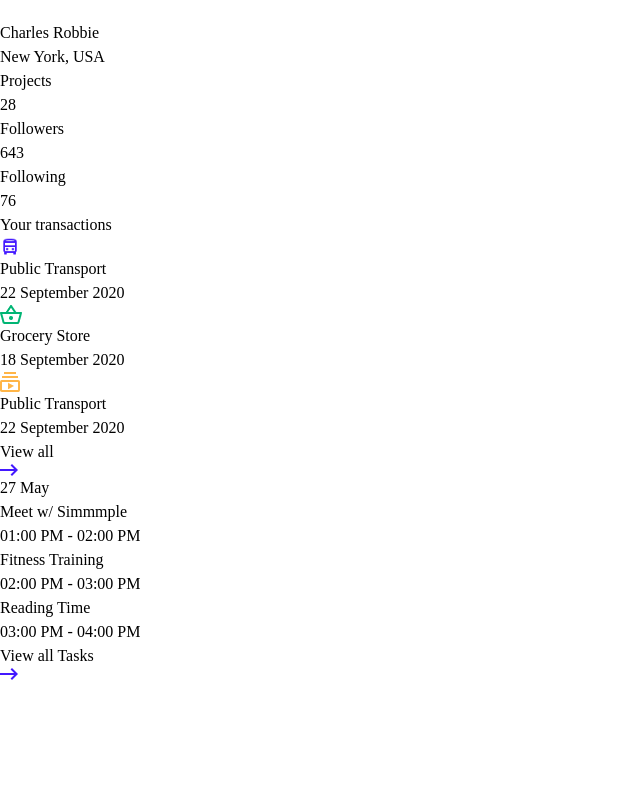
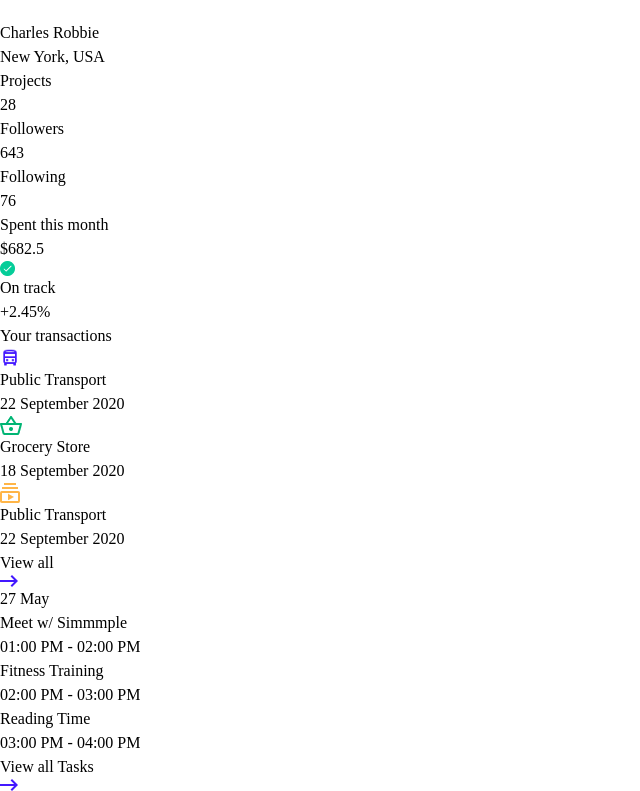
Before and after one commit to cec1lrhodes/dashboard, a React (Vite) app: page / in a window 1280 px wide. Shown: the part 867-1658 px from the top of the page, without its empty margins (0-640 px from the left). Before the commit the page ends 1547 px from the top, so only its background shows below. Built offline with nearby package versions, Linux system fonts and the light colour scheme.

Commit message:
spending card

```diff
--- a/src/App.tsx
+++ b/src/App.tsx
@@ -15,8 +15,16 @@ import arrowright from "./screenshots/arrowright.png";
 import transport from "./screenshots/transport.png";
 import store from "./screenshots/store.png";
 import bus from "./screenshots/bus.png";
+import accept from "./screenshots/accept.png";
 
-import { BarChart, Bar, ResponsiveContainer, LineChart, Line } from "recharts";
+import {
+  BarChart,
+  Bar,
+  ResponsiveContainer,
+  LineChart,
+  Line,
+  YAxis,
+} from "recharts";
 
 const TOTAL = 45;
 
@@ -26,6 +34,17 @@ const data = [
   { value: 25, max: TOTAL - 25 },
   { value: 35, max: TOTAL - 35 },
   { value: 15, max: TOTAL - 15 },
+];
+
+const SPENDING_TOTAL = 70;
+const spendingData = [
+  { value: 38 },
+  { value: 26 },
+  { value: 52 },
+  { value: 32 },
+  { value: 44 },
+  { value: 58 },
+  { value: 15 },
 ];
 
 const lineData = [{ value: 10 }, { value: 35 }, { value: 30 }, { value: 50 }];
@@ -387,7 +406,52 @@ function App() {
         </section>
 
         <section className="flex gap-5 px-[31px] mt-5 ">
-          <div className={styles.smallCard}></div>
+          {/* SPENDING CARD */}
+          <div className={styles.smallCard + " relative px-[32px] py-[29px]"}>
+            <div className="flex items-start justify-between">
+              <div className="flex flex-col">
+                <p className="text-[#A3AED0] text-[16px] whitespace-nowrap font-dm-sans font-medium leading-[28px] tracking-[-0.02em]">
+                  Spent this month
+                </p>
+                <p className="text-[#1B2559] text-[34px] font-dm-sans font-bold leading-[42px] tracking-[-0.02em]">
+                  $682.5
+                </p>
+                <div className="mt-[5px] flex items-center gap-[6px] text-[#05CD99] text-[16px] font-dm-sans font-bold leading-[28px] tracking-[-0.02em]">
+                  <span className="flex h-[17px] w-[17px] items-center justify-center rounded-full bg-[#05CD99]">
+                    <img
+                      src={accept}
+                      alt="accept"
+                      className="h-[15px] w-[15px]"
+                    />
+                  </span>
+                  On track
+                </div>
+              </div>
+
+              <p className="mt-[2px] text-[#05CD99] text-[12px] font-dm-sans font-bold leading-[20px] tracking-[-0.02em]">
+                +2.45%
+              </p>
+            </div>
+
+            <div className="absolute bottom-[31px] left-[31px] right-[31px] h-[142px]">
+              <ResponsiveContainer width="100%" height="100%">
+                <BarChart
+                  data={spendingData}
+                  barSize={18}
+                  barCategoryGap={27}
+                  margin={{ top: 0, right: 0, left: 0, bottom: 0 }}
+                >
+                  <YAxis hide domain={[0, SPENDING_TOTAL]} />
+                  <Bar
+                    dataKey="value"
+                    fill="#4318FF"
+                    radius={[9, 9, 9, 9]}
+                    background={{ fill: "#E9EDF7", radius: 9 }}
+                  />
+                </BarChart>
+              </ResponsiveContainer>
+            </div>
+          </div>
           {/* TRANSACTIONS CARD */}
           <div className={styles.smallCard + " relative"}>
             <div>
```
Also changed, not shown: src/screenshots/accept.png (added).
